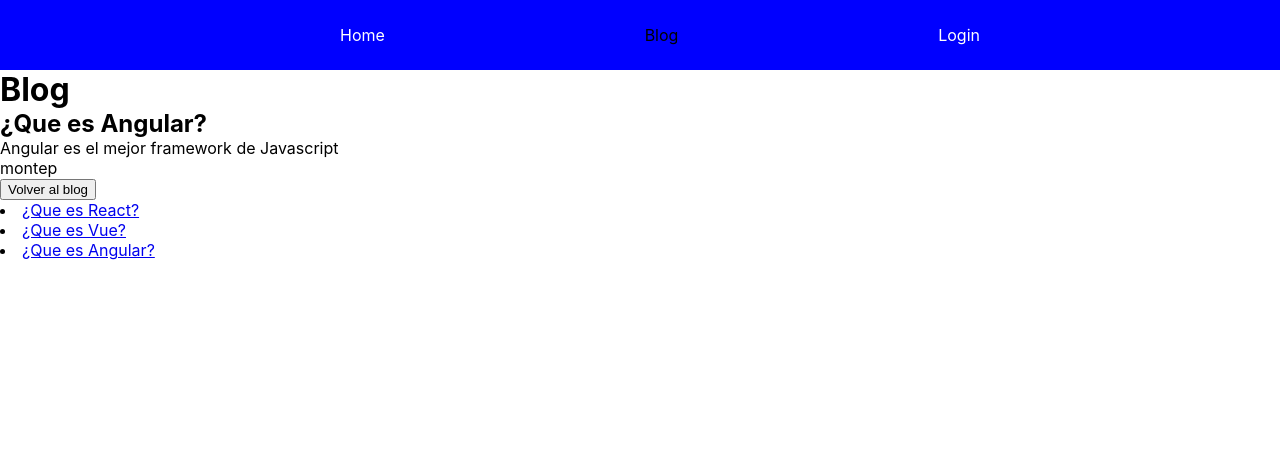
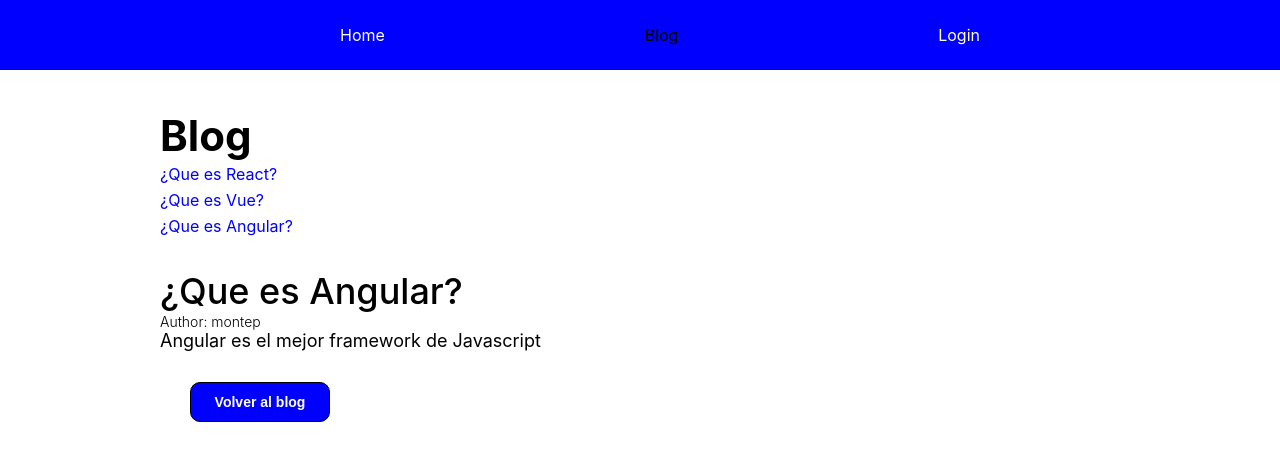
Before and after one commit to montesp/react-router-example, a React (Create React App) app: page /#/blog/que-es-angular in a window 1280 px wide. Shown: the top 460 px of the page. Built offline with nearby package versions, Linux system fonts and the light colour scheme.

Commit message:
simulation realized for eliminate a blog, would create a custom hook for saving blog data

```diff
--- a/src/App.css
+++ b/src/App.css
@@ -1,38 +1,6 @@
-.App {
-  text-align: center;
-}
-
-.App-logo {
-  height: 40vmin;
-  pointer-events: none;
-}
-
-@media (prefers-reduced-motion: no-preference) {
-  .App-logo {
-    animation: App-logo-spin infinite 20s linear;
-  }
-}
-
-.App-header {
-  background-color: #282c34;
-  min-height: 100vh;
+.main {
   display: flex;
   flex-direction: column;
-  align-items: center;
   justify-content: center;
-  font-size: calc(10px + 2vmin);
-  color: white;
+  margin: 40px;
 }
-
-.App-link {
-  color: #61dafb;
-}
-
-@keyframes App-logo-spin {
-  from {
-    transform: rotate(0deg);
-  }
-  to {
-    transform: rotate(360deg);
-  }
-}
--- a/src/App.js
+++ b/src/App.js
@@ -7,6 +7,7 @@
 import { Login } from './components/Login/Login';
 import { Logout } from './components/Logout/Logout';
 import { AuthProvider, AuthRoute } from './hooks/auth';
+import './App.css';
 
 function App() {
   return (
--- /dev/null
+++ b/src/components/Blog/Blog.css
@@ -0,0 +1,20 @@
+.blog {
+  display: flex;
+  flex-direction: column;
+  width: 80%;
+  margin: 0 auto;
+}
+
+.blog__title {
+  font-size: 42px;
+}
+
+.blog__link {
+  list-style: none;
+  margin: 3px 0;
+}
+
+.blog__link-anchor {
+  text-decoration: none;
+  color: blue;
+}
--- a/src/components/Blog/Blog.jsx
+++ b/src/components/Blog/Blog.jsx
@@ -1,25 +1,26 @@
 import React from "react";
 import { Link, Outlet } from "react-router-dom";
 import { blogdata } from "../../hooks/blogdata";
-
+import './Blog.css';
 
 function Blog() {
   return (
-    <>
-      <h1>Blog</h1>
-      <Outlet/>
-
-      {blogdata.map(post => (
-        <BlogLink key={post.slugf} post={post}/>
-      ))}
-    </>
+    <main className="main">
+      <section className="blog">
+        <h1 className="blog__title">Blog</h1>
+        {blogdata.map(post => (
+          <BlogLink key={post.slugf} post={post}/>
+        ))}
+        <Outlet/>
+      </section>
+    </main>
   );
 }
 
 function BlogLink({ post }) {
   return (
-    <li>
-      <Link to={`/blog/${post.slug}`} >{post.title}</Link>
+    <li className="blog__link">
+      <Link className="blog__link-anchor" to={`/blog/${post.slug}`} >{post.title}</Link>
     </li>
   );
 }
--- a/src/components/BlogPost/BlogPost.jsx
+++ b/src/components/BlogPost/BlogPost.jsx
@@ -2,6 +2,7 @@
 import { blogdata } from "../../hooks/blogdata";
 import { useNavigate, useParams} from "react-router-dom";
 import { useAuth } from "../../hooks/auth";
+import './Blogpost.css';
 
 function BlogPost() {
   const navigate = useNavigate();
@@ -17,17 +18,27 @@
     navigate('/blog');
   }
 
+  const deleteBlog = (title) => {
+    const index = blogdata.findIndex(blog => blog.slug === 'que-es-angular');
+    console.log(index)
+    // const data = blogdata.filter(blog => blog.slug === 'que-es-angular')
+    console.log(blogdata);
+    // Borra elementos, crear un hook para compartir los datos
+    // blogdata.splice(index, index+1)
+    // console.log(blogdata);
+  }
+
   return (
-    <>
-      <h2>{blogpost.title}</h2>
-      <p>{blogpost.content}</p>
-      <p>{blogpost.author}</p>
-      <button onClick={returnToBlog}>Volver al blog</button>
+    <div className="blogpost">
+      <h2 className="blogpost__title">{blogpost.title}</h2>
+      <p className="blogpost__author">Author: {blogpost.author}</p>
+      <p className="blogpost__content">{blogpost.content}</p>
+      <button className="blogpost__button" onClick={returnToBlog}>Volver al blog</button>
 
       {canDelete && (
-        <button>Eliminar Blogpost</button>
+        <button className="blogpost__button" onClick={deleteBlog}>Eliminar Blogpost</button>
       )}
-    </>
+    </div>
   );
 }
 
--- /dev/null
+++ b/src/components/BlogPost/Blogpost.css
@@ -0,0 +1,35 @@
+.blogpost {
+  width: 80%;
+  margin-top: 30px;
+}
+
+.blogpost__title {
+  font-size: 36px;
+  font-weight: 500;
+}
+
+.blogpost__content {
+  margin-bottom: 30px;
+  text-align: justify;
+  font-size: 18px;
+  line-height: 22px;
+  font-weight: 400;
+}
+
+.blogpost__author {
+  font-size: 14px;
+  font-weight: 300;
+}
+
+.blogpost__button {
+  background-color: blue;
+  width: 140px;
+  height: 40px;
+  margin: 0 30px;
+  border: 1px solid black;
+  border-radius: 10px;
+  outline: 0;
+  font-size: 14px;
+  font-weight: 600;
+  color: white;
+}
--- a/src/components/Home/Home.css
+++ b/src/components/Home/Home.css
@@ -1,5 +1,6 @@
 .home {
   display: flex;
+  flex-direction: column;
   justify-content: center;
   margin: 40px;
 }
--- /dev/null
+++ b/src/components/Profile/Profile.css
@@ -0,0 +1,17 @@
+.profile {
+  height: calc(100vh - 70px);
+  display: flex;
+  flex-direction: column;
+  align-items: center;
+  margin: 20px;
+
+}
+
+.profile__title {
+  font-size: 42px;
+  margin-bottom: 10px;
+}
+
+.profile__user {
+  font-size: 18px;
+}
--- a/src/components/Profile/Profile.jsx
+++ b/src/components/Profile/Profile.jsx
@@ -1,15 +1,16 @@
 import React from "react";
 import { useAuth } from "../../hooks/auth";
+import './Profile.css';
 
 function Profile() {
   const { user } = useAuth();
 
 
   return (
-    <>
-      <h1>Perfil</h1>
-      <p>Welcome: {user?.username}</p>
-    </>
+    <div className="profile">
+      <h1 className="profile__title">Perfil</h1>
+      <p className="profile__user">Welcome: {user?.username}</p>
+    </div>
   );
 }
 
--- a/src/hooks/blogdata.js
+++ b/src/hooks/blogdata.js
@@ -17,4 +17,7 @@
   content: 'Angular es el mejor framework de Javascript',
   author: 'montep',
 });
+
+
+
 export { blogdata };
```
